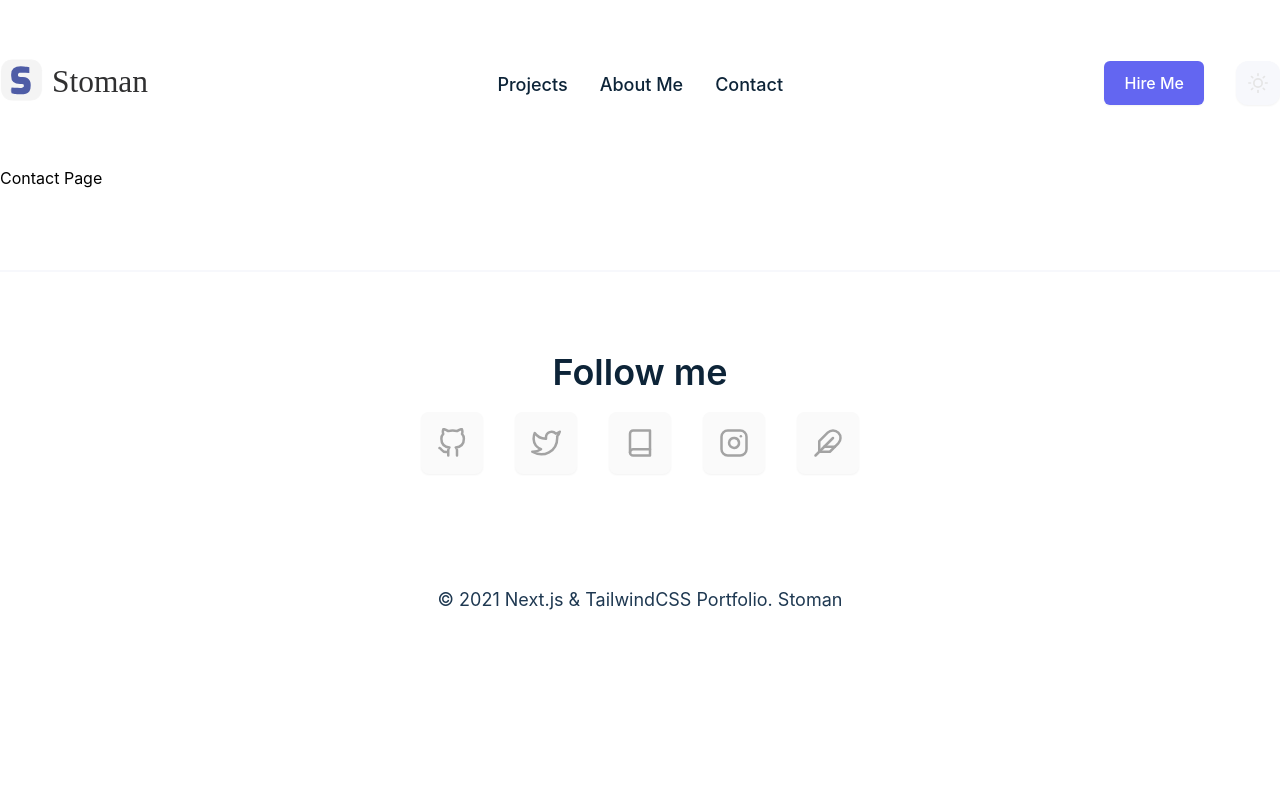
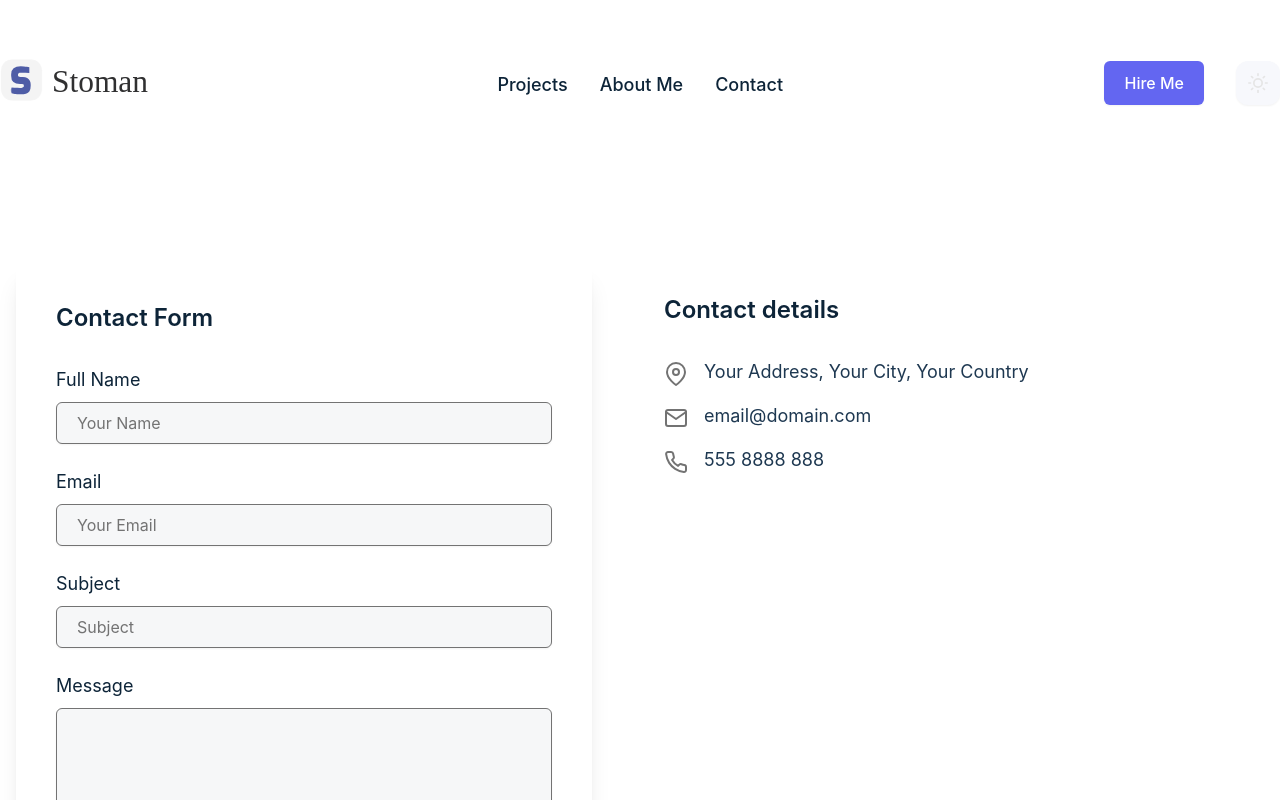
Before and after one commit to mcdollars/Next_Website, a Next.js app: page /contact in a window 1280 px wide. Shown: the top 800 px of the page. Built offline with nearby package versions, Linux system fonts and the light colour scheme.

Commit message:
Contact page complete

```diff
--- a/pages/_app.js
+++ b/pages/_app.js
@@ -1,11 +1,14 @@
 import '../styles/globals.css';
 import DefaultLayout from '../components/layout/DefaultLayout';
+import { AnimatePresence } from 'framer-motion';
 
 function MyApp({ Component, pageProps }) {
 	return (
-		<DefaultLayout>
-			<Component {...pageProps} />
-		</DefaultLayout>
+		<AnimatePresence>
+			<DefaultLayout>
+				<Component {...pageProps} />
+			</DefaultLayout>
+		</AnimatePresence>
 	);
 }
 
--- a/pages/contact.js
+++ b/pages/contact.js
@@ -1,8 +1,22 @@
+import { motion } from 'framer-motion';
+import ContactDetails from '../components/contact/ContactDetails';
+import ContactForm from '../components/contact/ContactForm';
+
 function contact() {
 	return (
-		<div>
-			<h1>Contact Page</h1>
-		</div>
+		<motion.div
+			initial={{ opacity: 0 }}
+			animate={{ opacity: 1 }}
+			transition={{
+				ease: 'easeInOut',
+				duration: 0.5,
+				delay: 0.1,
+			}}
+			className="container mx-auto flex flex-col-reverse lg:flex-row py-5 lg:py-10 lg:mt-10"
+		>
+			<ContactForm />
+			<ContactDetails />
+		</motion.div>
 	);
 }
 
```
